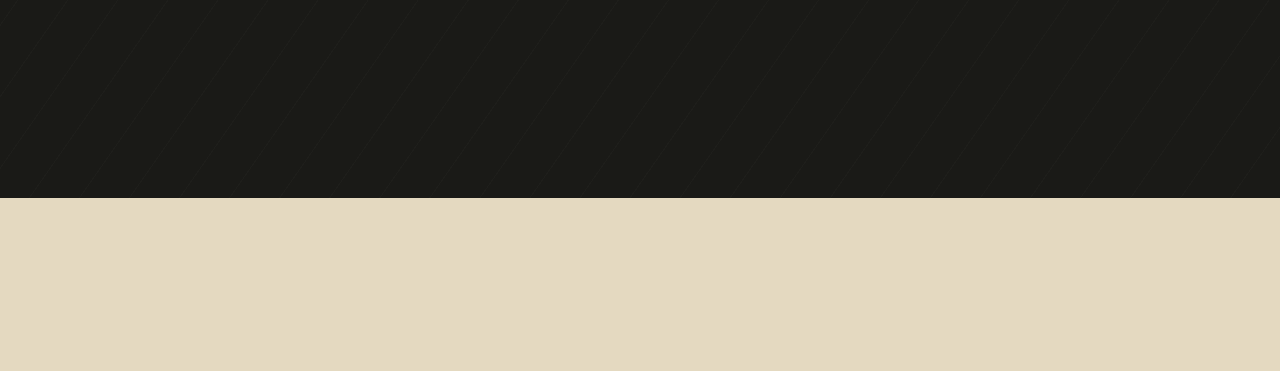
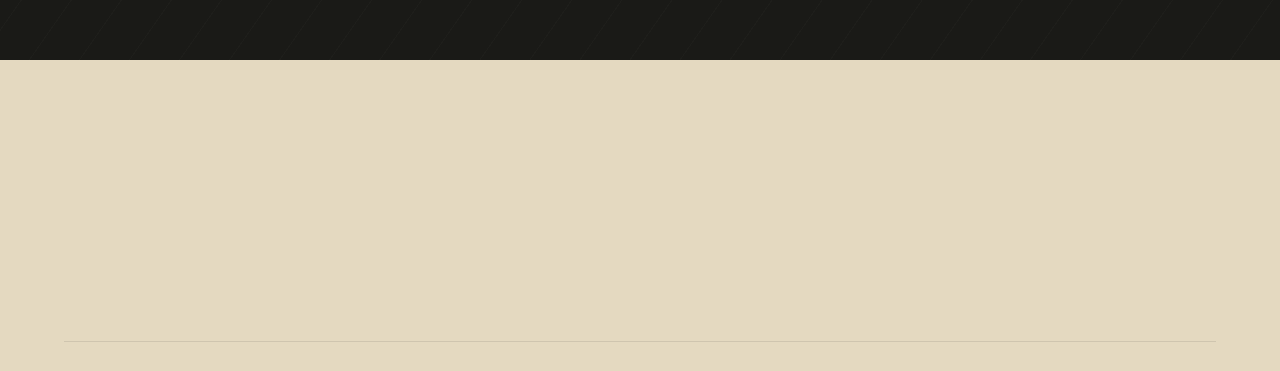
Before and after one commit to VonoxDeveloper/espaco-sorocaba, a Next.js app: page / in a window 1280 px wide. Shown: the part 7339-7710 px from the top of the page. Built offline with nearby package versions, Linux system fonts and the light colour scheme.

Commit message:
feat: remove tour pills and reduce dark section padding

```diff
--- a/app/globals.css
+++ b/app/globals.css
@@ -771,7 +771,7 @@ a {
 .tour {
   background: var(--volcanic);
   color: var(--parchment);
-  padding: 112px 64px;
+  padding: 72px 64px;
   position: relative;
   overflow: hidden;
 }
--- a/app/page.tsx
+++ b/app/page.tsx
@@ -395,13 +395,6 @@ export default function Page() {
           </p>
         </div>
         <TourEmbed src="https://my.matterport.com/show/?m=jaLBWds7wAE" />
-        <div className="tour-pills">
-          <span className="tour-pill"><span className="dot" />Navegação livre pelo espaço</span>
-          <span className="tour-pill"><span className="dot" />Medidas e metragens reais</span>
-          <span className="tour-pill"><span className="dot" />Vista do rooftop</span>
-          <span className="tour-pill"><span className="dot" />Compatível com VR</span>
-          <span className="tour-pill"><span className="dot" />Disponível 24h</span>
-        </div>
       </section>
 
       {/* ── FAQ ── */}
```
